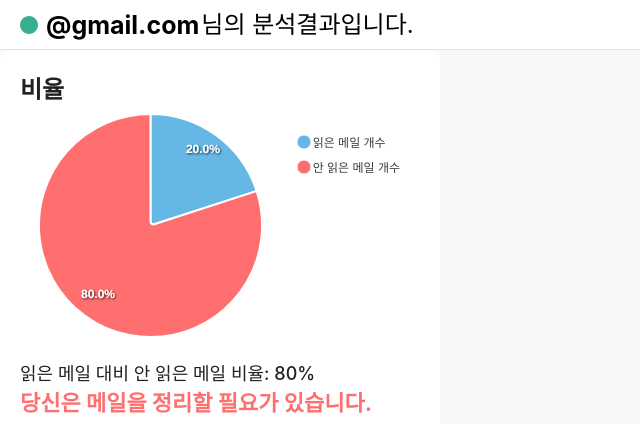
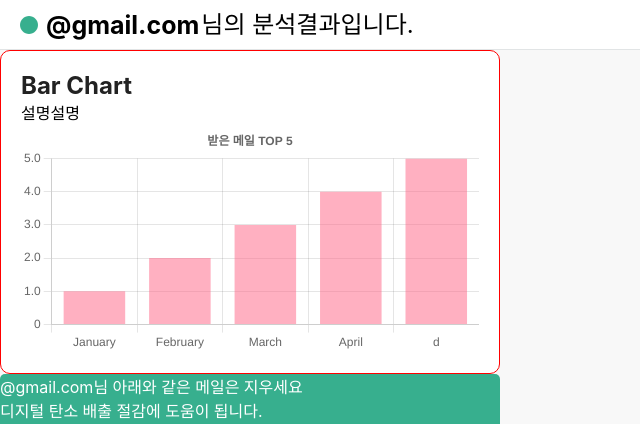
Before and after one commit to vvizi/dce-client, a React (Create React App) app: page / in a window 1280 px wide. Both pictures are taken after a click on the button "START". Shown: the top 424 px of the page, without its empty margins (0-640 px from the left). Built offline with nearby package versions, Linux system fonts and the light colour scheme.

Commit message:
create bar chart

```diff
--- a/package.json
+++ b/package.json
@@ -16,11 +16,14 @@
     "@types/react-dom": "^18.0.0",
     "apexcharts": "^3.35.5",
     "axios": "^0.27.2",
+    "chart.js": "^3.9.1",
     "classnames": "^2.3.1",
+    "faker": "^6.6.6",
     "mobx": "^6.6.1",
     "mobx-react-lite": "^3.4.0",
     "react": "^18.2.0",
     "react-apexcharts": "^1.4.0",
+    "react-chartjs-2": "^4.3.1",
     "react-dom": "^18.2.0",
     "react-minimal-pie-chart": "^8.3.0",
     "react-scripts": "5.0.1",
--- /dev/null
+++ b/src/component/BarChartComponent.tsx
@@ -0,0 +1,63 @@
+import {
+  Chart as ChartJS,
+  CategoryScale,
+  LinearScale,
+  BarElement,
+  Title,
+  Tooltip,
+  Legend,
+} from 'chart.js';
+import { Bar } from 'react-chartjs-2';
+import { ChartOptions } from 'chart.js';
+import { observer } from 'mobx-react-lite';
+import useStore from '../store/useStore';
+import '../style/BarChart.css';
+
+ChartJS.register(
+  CategoryScale,
+  LinearScale,
+  BarElement,
+  Title,
+  Tooltip,
+  Legend
+);
+
+const BarChartComponent = (): JSX.Element => {
+  const { appStore } = useStore();
+  const labels = ['January', 'February', 'March', 'April', 'd'];
+  const dataSet = [];
+
+  const options = {
+    responsive: true,
+    plugins: {
+      legend: {
+        position: 'center' as const,
+      },
+      title: {
+        display: true,
+        text: '받은 메일 TOP 5',
+      },
+    },
+  };
+
+  const data = {
+    labels,
+    datasets: [
+      {
+        label: '받은 메일',
+        data: [1,2,3,4,5],
+        backgroundColor: 'rgba(255, 99, 132, 0.5)',
+      },
+    ],
+  };
+
+  return (
+    <div className="bar-chart">
+      <div className="pie-title">Bar Chart</div>
+      <p>설명설명</p>
+      <Bar options={options} data={data} />
+    </div>
+  );
+};
+
+export default observer(BarChartComponent);
--- a/src/component/DashboardComponent.tsx
+++ b/src/component/DashboardComponent.tsx
@@ -2,6 +2,7 @@ import TitleComponent from './TitleComponent';
 import PieChartComponent from './PieChartComponent';
 import WordCloudComponent from './WordCloudComponent';
 import DeleteDialogComponent from './DeleteDialogComponent';
+import BarChartComponent from './BarChartComponent';
 
 import '../style/Dashboard.css';
 
@@ -10,8 +11,9 @@ const DashboardComponent = (): JSX.Element => {
         <>
             <TitleComponent/>
             <div className="graph-container">
-                <PieChartComponent/>
+                <BarChartComponent />
                 <DeleteDialogComponent />
+                <PieChartComponent />
                 <WordCloudComponent />
             </div>
         </>
--- /dev/null
+++ b/src/style/BarChart.css
@@ -0,0 +1,13 @@
+.bar-chart {
+    padding: 20px;
+    background-color: #ffffff;
+    border-radius: 10px;
+    width: 500px;
+    border: 1px solid red;
+}
+
+.pie-title {
+    font-size: 24px;
+    font-weight: bold;
+    color: #222222;
+}
```
Also changed, not shown: 2 other files (tests, documents, lock files or other folders).
